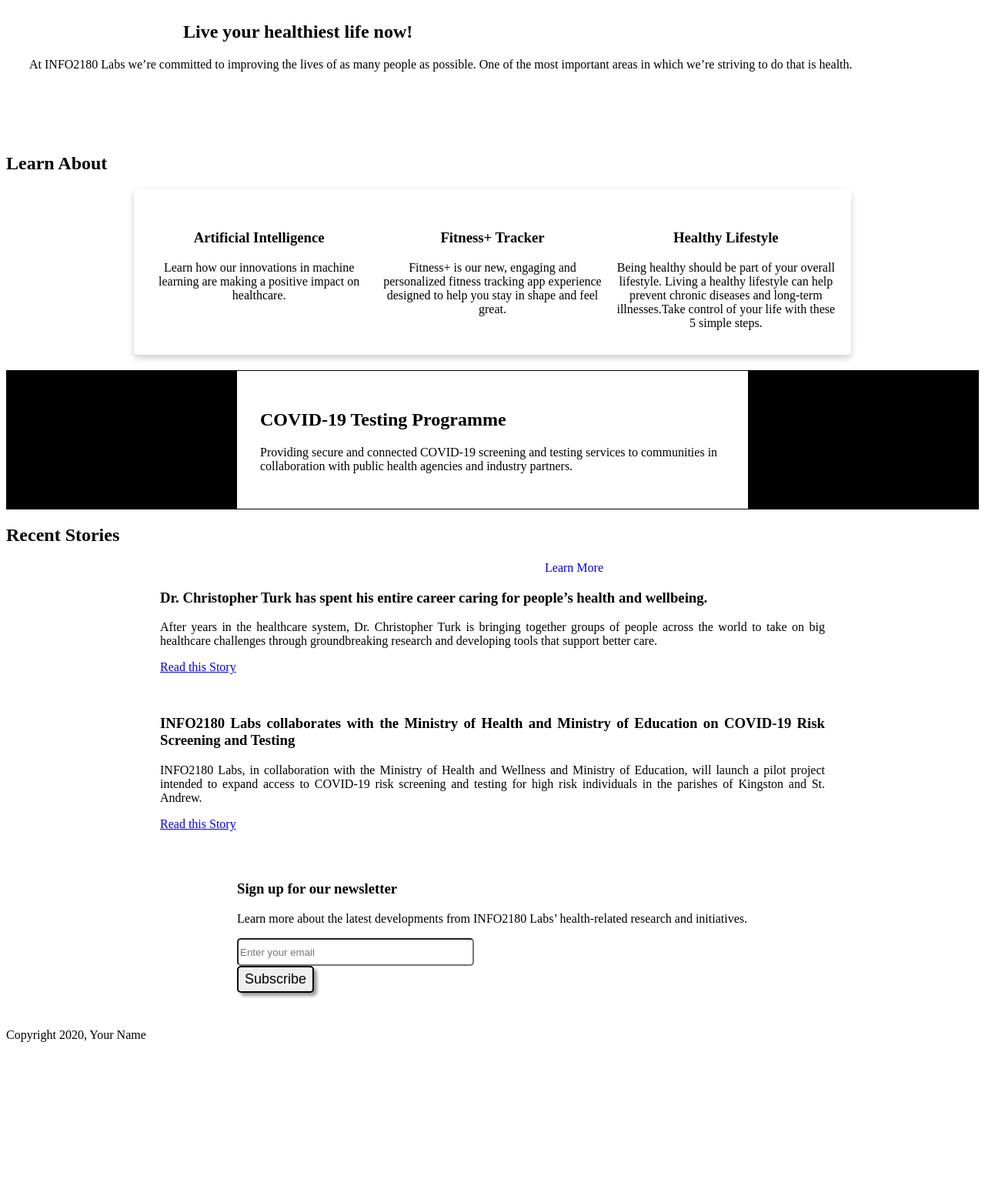
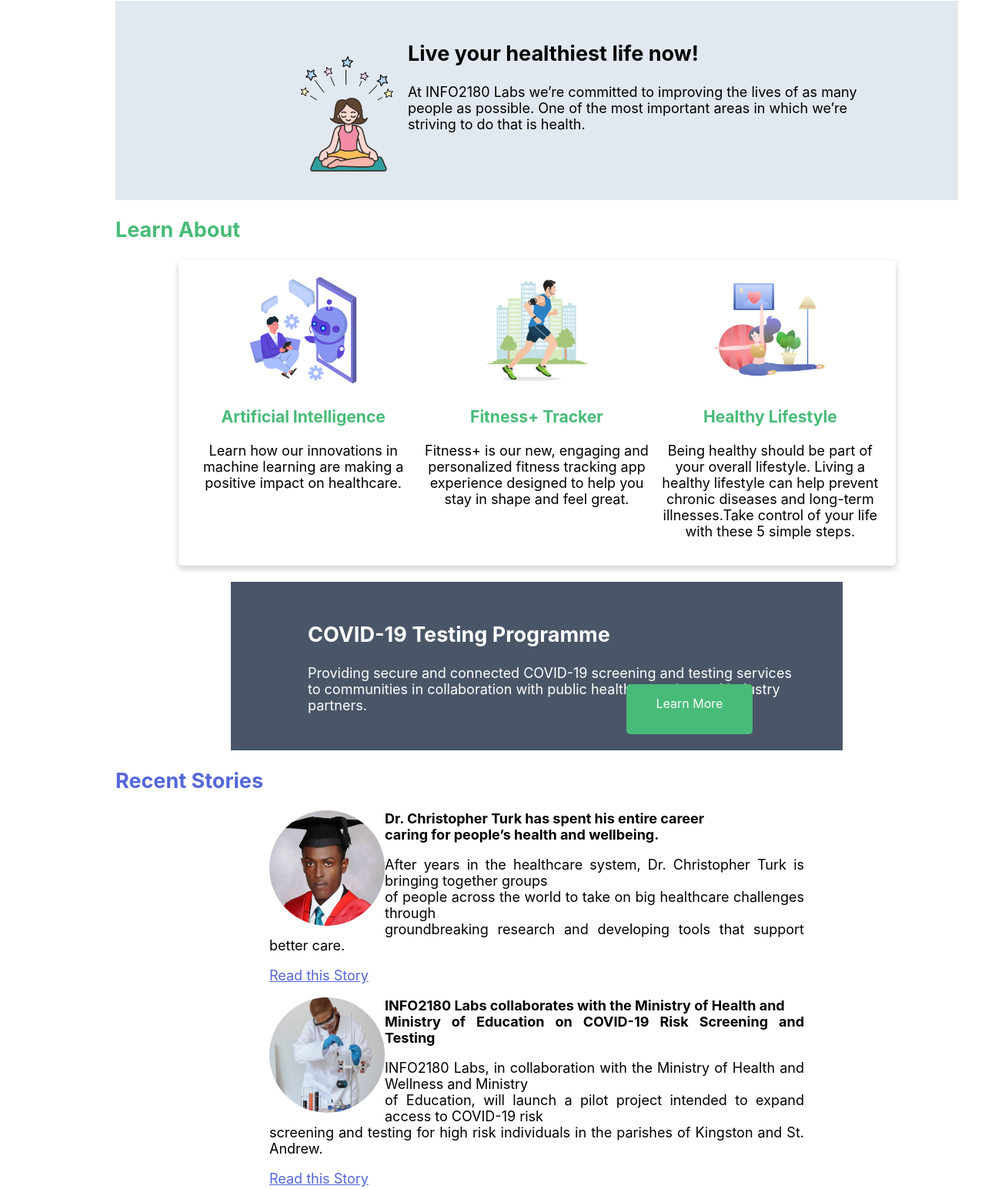
Before and after one commit to AThomas892/info2180-project1, a plain HTML site: page index.html in a window 1280 px wide. Shown: the part 90-1635 px from the top of the page at 77% size. Before the commit the page ends 1460 px from the top, so only its background shows below. Drawn offline with Linux system fonts and the light colour scheme.

Commit message:
second set of instructions complete

```diff
--- a/index.html
+++ b/index.html
@@ -22,51 +22,53 @@
             </nav>
         </div>
     </header>
-    <main>
+   <main>
         <section class="overview-hero">
             <div class="container">
                 <div class="overview-hero-image">
-                    <img src="#" alt="">
+                    <img src="image/HEALTHY LIFE.png" alt="HEALTHY LIFE" height="150px" width="150px">
                 </div>
                 <div class="overview-hero-text">
                     <h2>Live  your healthiest life now!</h2>
-                    <p>At INFO2180 Labs we’re committed to improving the lives of as many people as possible. One of the most important areas in which we’re striving to do that is health.</p>
+                    <p>At INFO2180 Labs we’re committed to improving the lives of as many <br>people as possible. One of the most important areas in which we’re<br> striving to do that is health.</p>
                 </div>
             </div>
         </section>
         <section class="learn-about">
             <div class="container">
-                <h2>Learn About</h2>
+                <h2 style="color: #48bb78;" font-size=24px
+                >Learn About</h2>
                 <div class="cards">
                     <div class="card">
-                        <img src="#" alt="">
+                       <img src="image/Artificial intelegence.png" alt="Artificial Intelligence" height="150px" width="150px">
                         <div class="card-body">
-                            <h3>Artificial Intelligence</h3>
+                            <h3 style="color: #48bb78;" font-size=21px>Artificial Intelligence</h3>
                             <p>Learn how our innovations in machine learning are making a positive impact on healthcare.</p>
                         </div>
                     </div>
                     <div class="card">
-                        <img src="#" alt="">
+
+                         <img src="image/fitness tracker.png" alt="Fitness+ Tracker" height="150px" width="150px>
                         <div class="card-body">
-                            <h3>Fitness+ Tracker</h3>
+                            <h3 style="color: #48bb78;" font-size=21px >Fitness+ Tracker</h3>
                             <p>Fitness+ is our new, engaging and personalized fitness tracking app experience designed to help you stay in shape and feel great.</p>
                         </div>
-                    </div>
+
                     <div class="card">
-                        <img src="#" alt="">
+                         <img src="image/healthy lifestyle.png" alt="Healthy Lifestyle" height="150px" width="150px>
                         <div class="card-body">
-                            <h3>Healthy Lifestyle</h3>
+                            <h3 style="color: #48bb78;" font-size=21px >Healthy Lifestyle</h3>
                             <p>Being healthy should be part of your overall lifestyle. Living a healthy lifestyle can help prevent chronic diseases and long-term illnesses.Take control of your life with these 5 simple steps.</p>
                         </div>
                     </div>
                 </div>
             </div>
         </section>
-        <section class="testing">
+       <section class="testing">
             <div class="container">
                 <div class="testing-desciption">
                     <h2>COVID-19 Testing Programme</h2>
-                    <p>Providing secure and connected COVID-19 screening and testing services to communities in collaboration with public health agencies and industry partners.</p>
+                    <p>Providing secure and connected COVID-19 screening and testing services <br>to communities in collaboration with public health agencies and industry<br> partners.</p>
                 </div>
                 <div class="cta">
                     <a href="#" class="btn">Learn More</a>
@@ -75,21 +77,21 @@
         </section>
         <section class="stories">
             <div class="container">
-                <h2>Recent Stories</h2>
+                <h2  style="color: #5467d8;" >Recent Stories</h2>
                 <article>
-                    <img src="" alt="">
+                    <img class="cir" src="image/Picture2.jpg" alt="Dr. Christophe"height="150px" width="150px" />
                     <div class="article-body">
-                        <h3>Dr. Christopher Turk has spent his entire career caring for people’s health and wellbeing.</h3>
-                        <p>After years in the healthcare system, Dr. Christopher Turk is bringing together groups of people across the world to take on big healthcare challenges through groundbreaking research and developing tools that support better care.</p>
-                        <p><a href="#">Read this Story</a></p>
+                        <h3 style="font-size: 18px">Dr. Christopher Turk has spent his entire career<br> caring for people’s health and wellbeing.</h3>
+                        <p>After years in the healthcare system, Dr. Christopher Turk is bringing together groups<br> of people across the world to take on big healthcare challenges through<br> groundbreaking research and developing tools that support better care.</p>
+                        <p><a href="#" style="color: #5467d8;">Read this Story</a></p>
                     </div>
                 </article>
                 <article>
-                    <img src="" alt="">
+                    <img class="cir" src="image/Picture1.jpg" alt="INFO2180 Labs"height="150px" width="150px">
                     <div class="article-body">
-                        <h3>INFO2180 Labs collaborates with the Ministry of Health and Ministry of Education on COVID-19 Risk Screening and Testing</h3>
-                        <p>INFO2180 Labs, in collaboration with the Ministry of Health and Wellness and Ministry of Education, will launch a pilot project intended to expand access to COVID-19 risk screening and testing for high risk individuals in the parishes of Kingston and St. Andrew.</p>
-                        <p><a href="#">Read this Story</a></p>
+                        <h3 style="font-size: 18px">INFO2180 Labs collaborates with the Ministry of Health and<br> Ministry of Education on COVID-19 Risk Screening and Testing</h3>
+                        <p>INFO2180 Labs, in collaboration with the Ministry of Health and Wellness and Ministry<br> of Education, will launch a pilot project intended to expand access to COVID-19 risk<br> screening and testing for high risk individuals in the parishes of Kingston and St. Andrew.</p>
+                        <p><a href="#" style="color: #5467d8;">Read this Story</a></p>
                     </div>
                 </article>
             </div>
@@ -97,20 +99,21 @@
         <section class="newsletter">
             <div class="container">
                 <h3>Sign up for our newsletter</h3>
-                <p>Learn more about the latest developments from INFO2180 Labs’ health-related research and initiatives.</p>
-                <form action="#" method="post">
-                    <div class="form-group">
-                        <input type="email" name="email" id="email" placeholder="Enter your email">
+                <p>Learn more about the latest developments from INFO2180<br> Labs’ health-related research and initiatives.</p>
+                <div class="message">
+                    <form action="" method="post">
+                        <div class="form-group">
+                            <input type="email" name="email" id="email" placeholder="Email address">
+                        <button onclick= "checkforblank()" type="submit" class="btn">Subscribe </button>
                     </div>
-                    <button type="submit" class="btn">Subscribe</button>
-                </form>
-                <div class="message"></div>
+                    </form>
+                </div>
             </div>
         </section>
     </main>
     <footer>
         <div class="container">
-            <p>Copyright 2020, Your Name</p>
+            <p> Copyright 2023, Alexander Thomas </p>
         </div>
     </footer>
 </body>
--- a/styles.css
+++ b/styles.css
@@ -1,6 +1,14 @@
 /* Add your CSS to this file */
 
+body {
+    font-family: -apple-system, BlinkMacSystemFont, 'Segoe UI', Roboto, Oxygen, Ubuntu, Cantarell, 'Open Sans', 'Helvetica Neue', sans-serif;
+    font-size: 18px;
+    margin: 30px 35px 30px 150px;
+}
+
 header {
+    background-color: white;
+    font-size: 18px;
     border-style: none;
     border-width: 1px 50px;
     margin-bottom: 20px;
@@ -25,12 +33,21 @@
   }
   li {
     display: inline;
+    }
 
-  }
+    li a {
+        color: #6b7280;
+        padding: 14px 16px;
+        text-decoration: none;
+      }
+      li a:hover:not(.active) {
+      color: #5a67d8;
+    }
 
 /* Body Stuff */
 
 .overview-hero{
+    background-color: #e2e8f0;
     border-style: none;
     border-width: 1px 50px;
     padding: 30px;
@@ -55,6 +72,7 @@
 /*Learn About section*/
 
 
+
 .card {
     width: 100%;
   }
@@ -74,6 +92,7 @@
         box-shadow: 0 4px 8px 0 rgba(0, 0, 0, 0.2);
         padding: 16px;
         text-align: center;
+        border-color: #e2e8f0;
         margin-bottom: 20px;
   }
 
@@ -81,22 +100,28 @@
 
 /*Testing Section*/
 
+.testing  {
+    background-color: #4a5568;
+    color: white;
+}
 
 .testing-desciption{
 
     border-style: solid;
-    border-width: 1px 300px;
+    border-width: 1px 150px;
     border-style: solid,;
     border-style: solid,;
     padding: 30px;
-    padding-left: 30px;
+    padding-left: 100px;
     margin-bottom: 20px;
 }
 
 
 .cta .btn {
 
+    background-color: #48bb78;
     border: none;
+    color: white;
     padding: 15px 32px;
     text-align: center;
     border-radius: 5px;
@@ -106,10 +131,9 @@
     margin: 4px 2px;
     cursor: pointer;
     position: absolute;
-  right: 450px;
-  top: 800px;
+  right: 300px;
+  top: 975px;
   }
-
 
   /*Stories Stuff*/
 
@@ -136,12 +160,15 @@
 
 .newsletter{
     text-align: justify;
+    background-color: #48bb78;
+    color: white;
     padding-bottom: 30px;
     padding-top: 30px;
     padding-left: 300px;
 }
 .btn{
-
+    background-color: #5a67d8 ;
+    border-radius: 5px;
     border-radius: 5px;
     width: 100px;
     height: 35px;
@@ -158,3 +185,12 @@
     box-shadow: 4px 4px 4px #999999;
 
   }
+
+
+  footer{
+    padding: 20px;
+    padding-left: 200px;
+    background-color: #4a5568 ;
+    color: white;
+
+}
```
Also changed, not shown: image/Artificial intelegence.png (added), image/HEALTHY LIFE.png (added), image/Picture1.jpg (added), image/Picture2.jpg (added), image/fitness tracker.png (added), image/healthy lifestyle.png (added).
